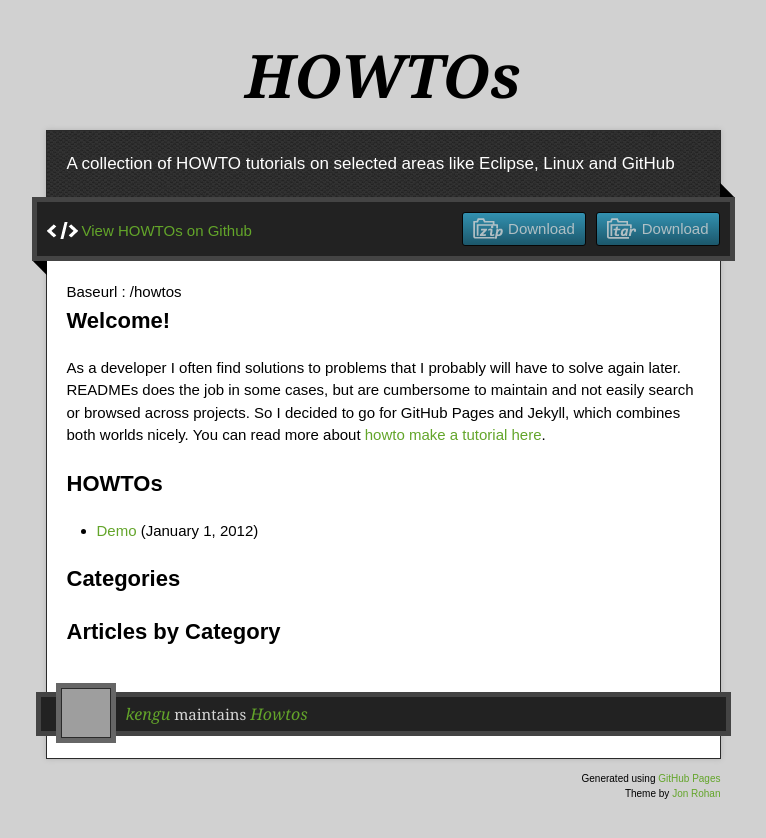
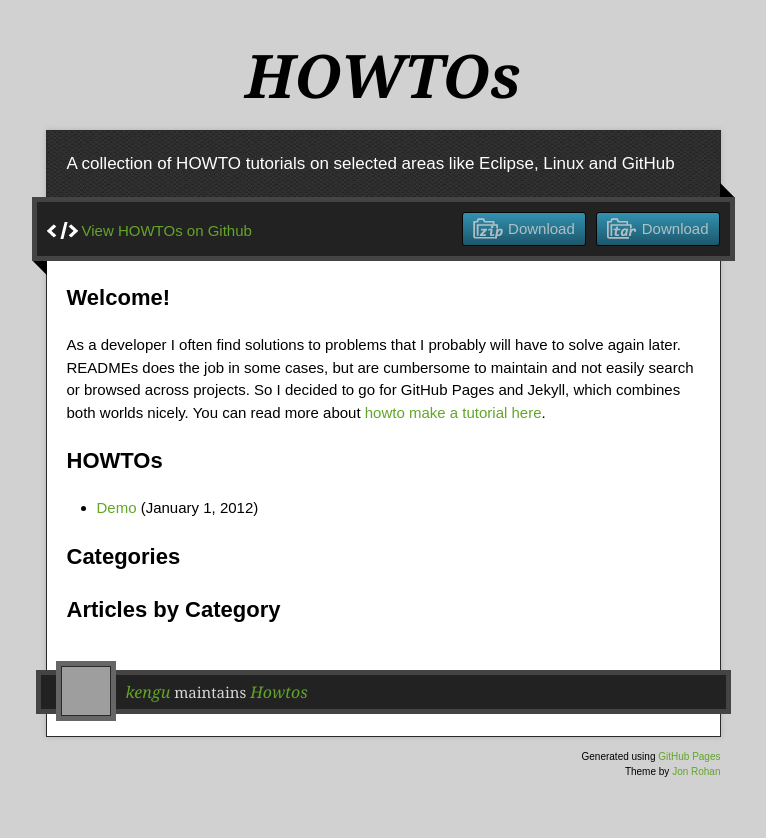
Before and after one commit to kengu/howtos, a Jekyll site: the page built from index.md, in a window 1280 px wide. Shown: the top 838 px of the page, without its empty margins (257-1023 px from the left). Built offline with Jekyll 4.4.1, drawn with Linux system fonts in a browser that asks for light colours; nearby versions of some CDN libraries; grey boxes are pictures that could not be loaded.

Commit message:
Update _layouts/index.html

```diff
--- a/_layouts/index.html
+++ b/_layouts/index.html
@@ -43,9 +43,6 @@
         <span class="blc"></span><span class="trc"></span>
         </div>
         <article class="markdown-body">
-
-        Baseurl   : {{ site.baseurl }} <br />
-
 	{{ content }}
       	{% if page.toc %}
 	<h1>{{ page.toc_title }}</h1>
```
